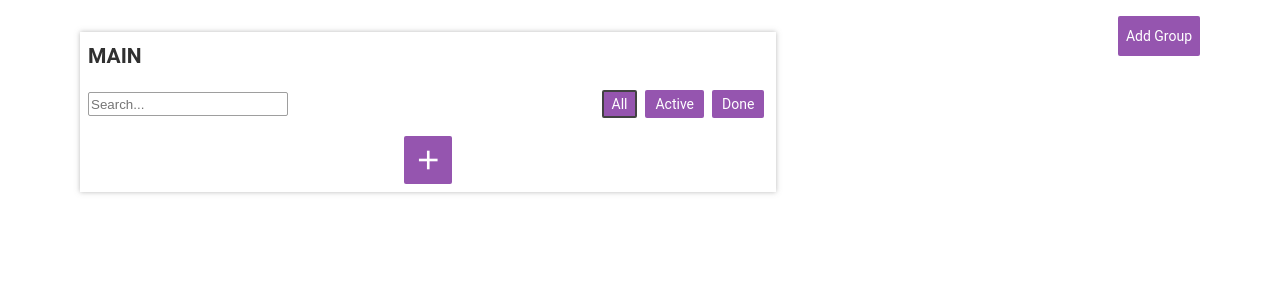
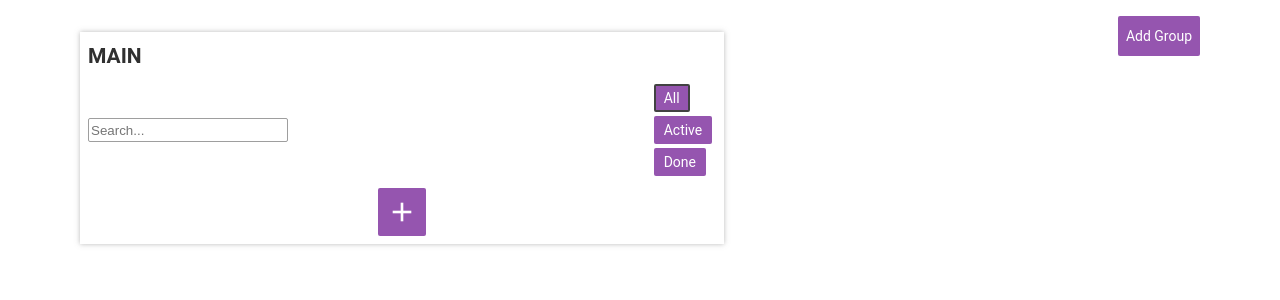
Before and after one commit to M-kos/ToDo-Vue-Vuex, a Vue app: page / in a window 1280 px wide. Shown: the top 300 px of the page. Built offline with nearby package versions, Linux system fonts and the light colour scheme.

Commit message:
Служебные классы

```diff
--- a/src/assets/_general.scss
+++ b/src/assets/_general.scss
@@ -27,6 +27,9 @@ button {
   color: $white;
   padding: 4px 8px;
   border-radius: 2px;
+  display: flex;
+  justify-content: center;
+  align-items: center;
 
   &:hover {
     background-color: $primary-light;
@@ -41,3 +44,9 @@ button {
 .line-through {
   text-decoration: line-through;
 }
+
+.text-overflow {
+  white-space: nowrap;
+  overflow: hidden;
+  text-overflow: ellipsis;
+}
```
